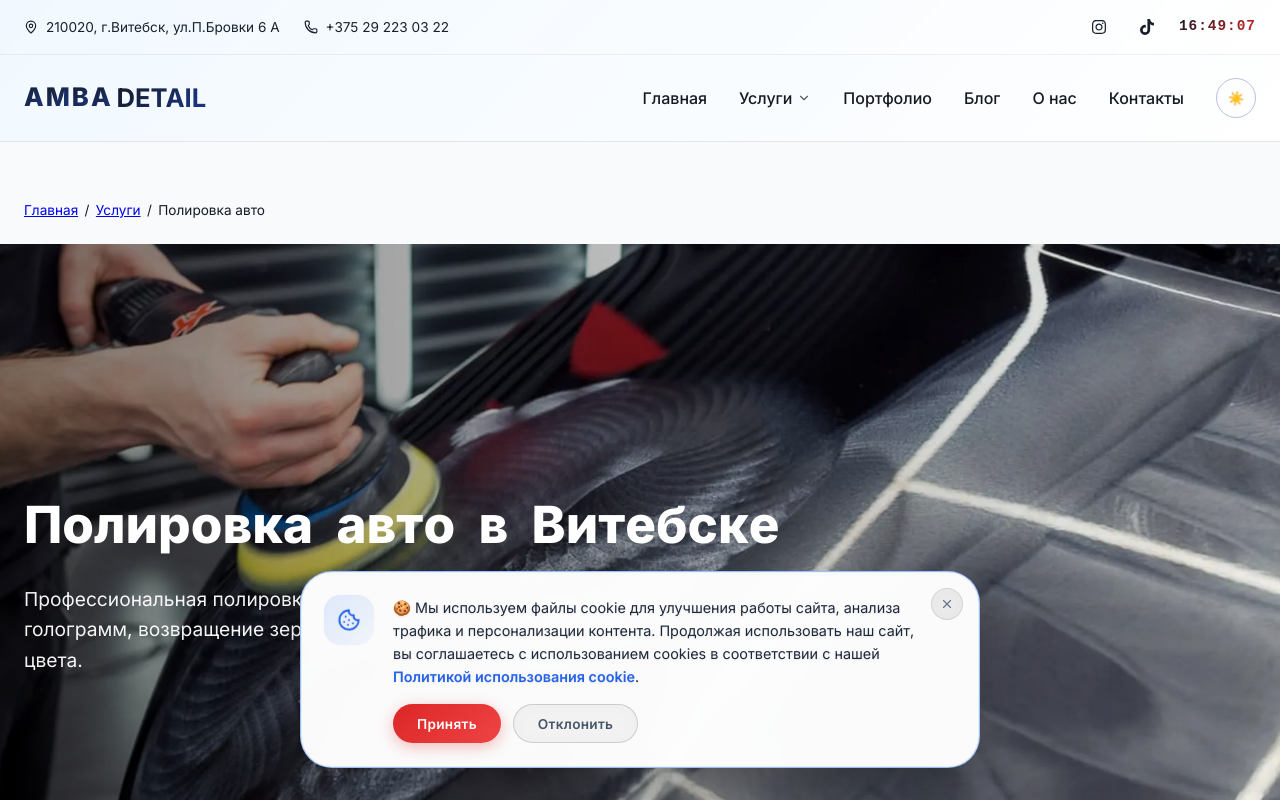
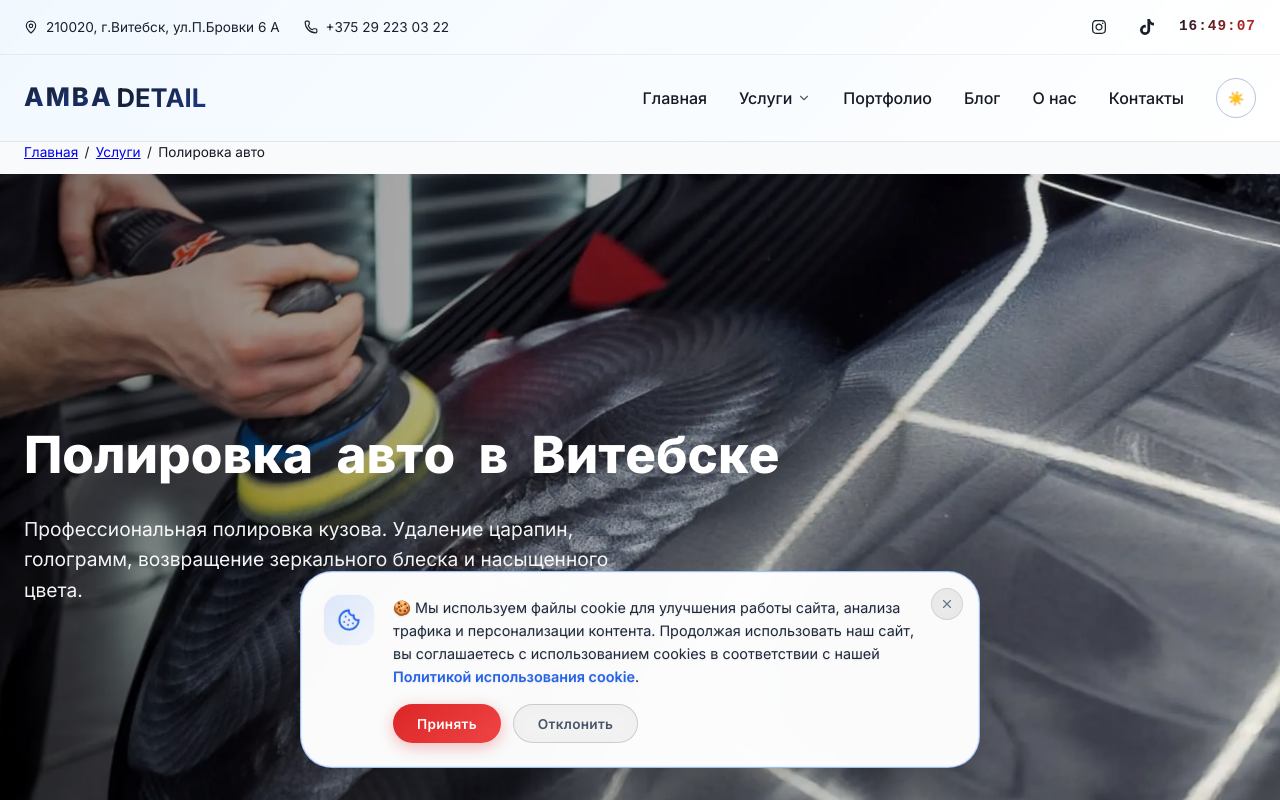
Before and after one commit to MartaNS09/ambadetail, a Next.js app: page /uslugi/polirovka in a window 1280 px wide. Shown: the top 800 px of the page. Built offline with nearby package versions, Linux system fonts and the light colour scheme.

Commit message:
Десктоп: убран лишний отступ между шапкой и крошками.
Co-authored-by: Cursor <cursoragent@cursor.com>

```diff
--- a/src/app/globals.css
+++ b/src/app/globals.css
@@ -199,8 +199,8 @@ body.menu-open {
    ============================================ */
 
 .breadcrumbs {
-  padding-top: 70px !important; /* ← МИНИМАЛЬНО ОТ ХЕДЕРА */
-  padding-bottom: 1.5rem !important; /* ← БОЛЬШЕ ВОЗДУХА ДО HERO */
+  padding-top: 0.75rem !important;
+  padding-bottom: 0.75rem !important;
   background: transparent;
   position: relative;
   z-index: 1;
@@ -249,8 +249,8 @@ body.menu-open {
 /* Планшеты */
 @media (max-width: 1024px) {
   .breadcrumbs {
-    padding-top: 60px !important;
-    padding-bottom: 1.25rem !important;
+    padding-top: 0.6rem !important;
+    padding-bottom: 0.6rem !important;
   }
 }
 
```
